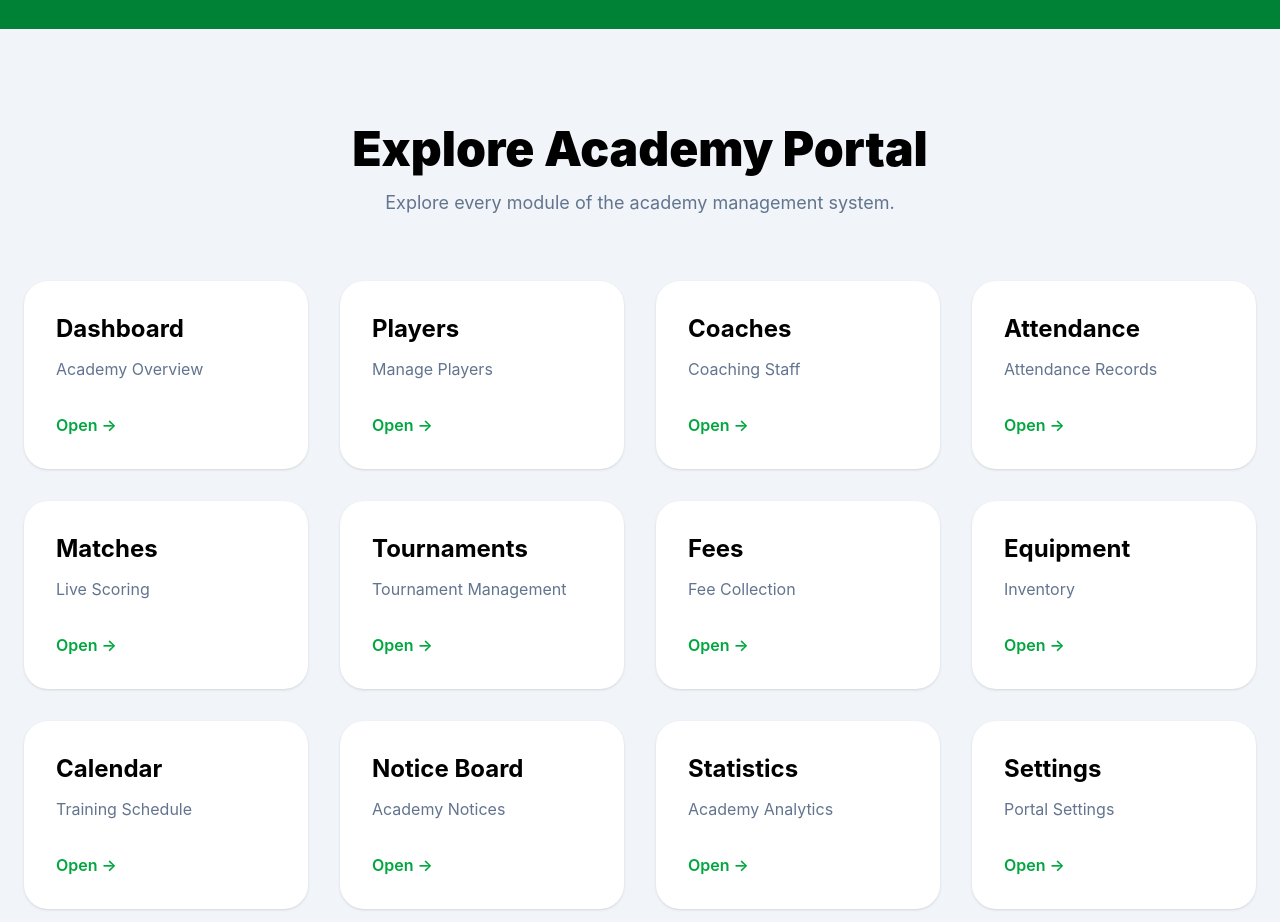
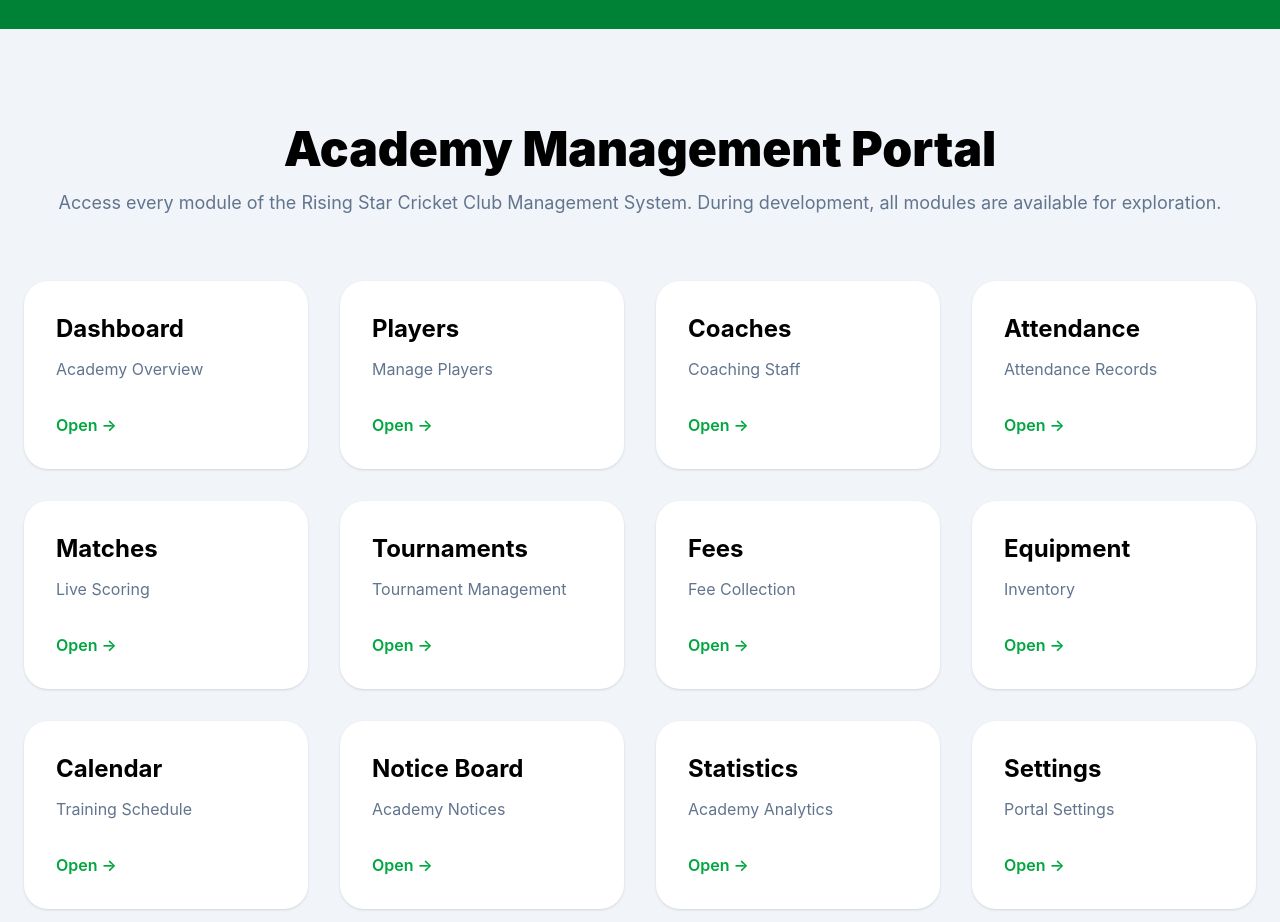
Before and after one commit to apexalphaa/rscc-app, a React (Vite) app in the folder apps/frontend/: page / in a window 1280 px wide. Shown: the part 5780-6702 px from the top of the page. Built offline with nearby package versions, Linux system fonts and the light colour scheme.

Commit message:
Update PortalExplorer.jsx

```diff
--- a/apps/frontend/src/components/PortalExplorer.jsx
+++ b/apps/frontend/src/components/PortalExplorer.jsx
@@ -91,13 +91,13 @@ export default function PortalExplorer() {
 
           <h2 className="text-5xl font-black">
 
-            Explore Academy Portal
+            Academy Management Portal
 
           </h2>
 
           <p className="text-slate-500 mt-4 text-lg">
 
-            Explore every module of the academy management system.
+            Access every module of the Rising Star Cricket Club Management System. During development, all modules are available for exploration.
 
           </p>
 
```
